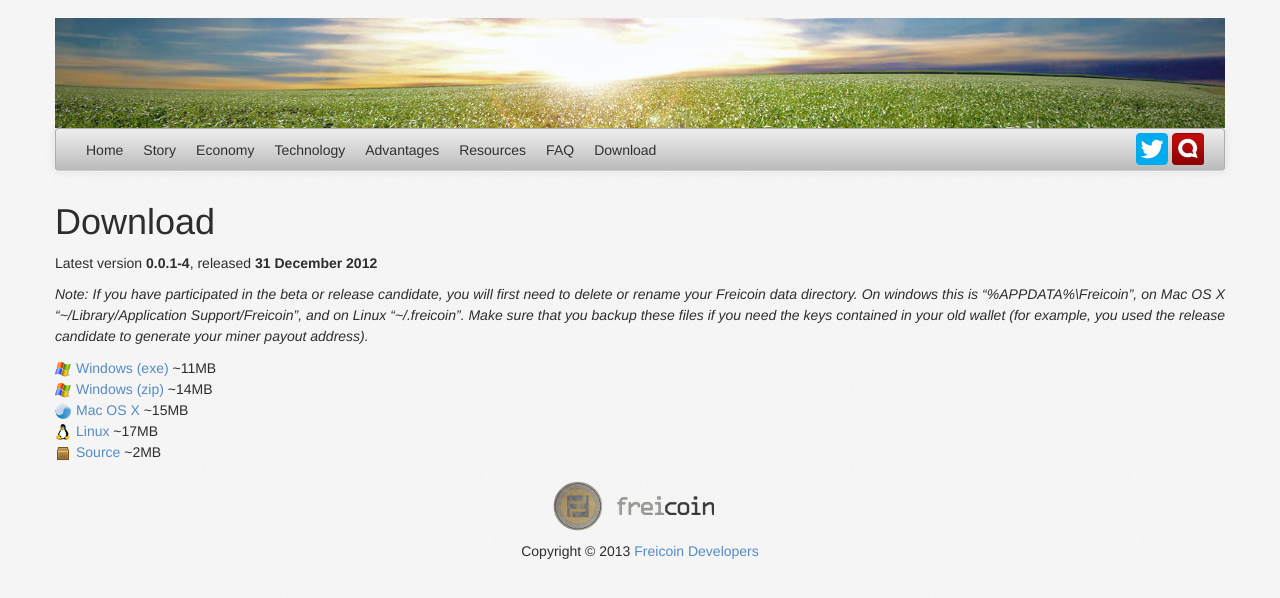
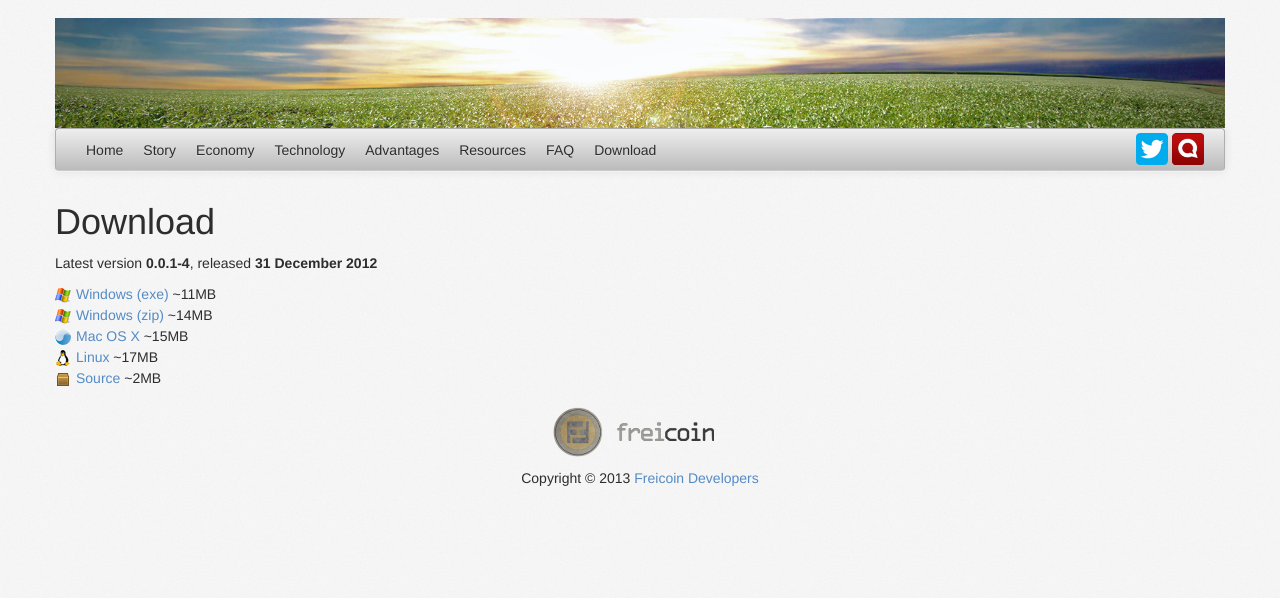
Before and after one commit to freicoin/freico.in, a Jekyll site: the page built from download/index.md, in a window 1280 px wide. Shown: the top 598 px of the page. Built offline with Jekyll 4.4.1, drawn with Linux system fonts in a browser that asks for light colours; nearby versions of some CDN libraries; some web fonts are replaced; comment, search, counter and statistics services are not loaded.

Commit message:
Removed note about beta testing on 'Download' page
Release was more than month ago, testers had enough time to migrate

```diff
--- a/download/index.md
+++ b/download/index.md
@@ -9,8 +9,6 @@
 
 Latest version <strong>{{ site.freicoin.version }}</strong>, released <strong>{{ site.freicoin.release_date|date:"%d %B %Y" }}</strong>
 
-*Note: If you have participated in the beta or release candidate, you will first need to delete or rename your Freicoin data directory. On windows this is "%APPDATA%\Freicoin", on Mac OS X "~/Library/Application Support/Freicoin", and on Linux "~/.freicoin". Make sure that you backup these files if you need the keys contained in your old wallet (for example, you used the release candidate to generate your miner payout address).*
-
 <div>
 	<ul class="nostyle">
 {% for dl in site.freicoin.downloads %}
```
